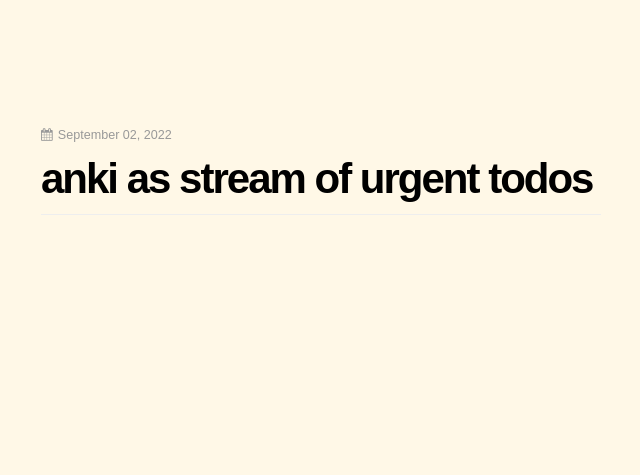
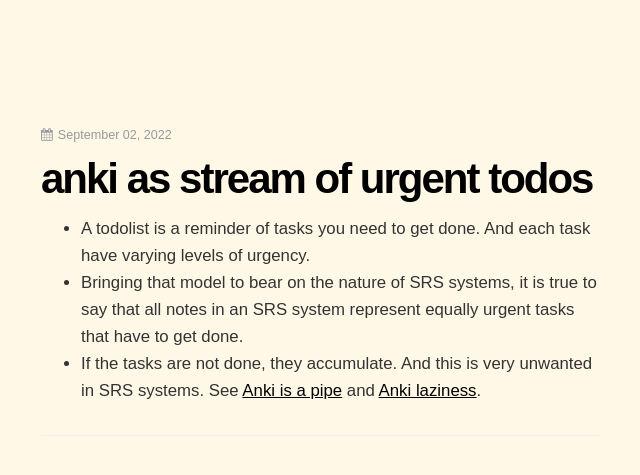
Before and after one commit to dCO2/rococo, a Jekyll site: the page built from _posts/2022-09-02-anki-as-stream-of-urgent-todos.md, in a window 1280 px wide. Shown: the top 475 px of the page, without its empty margins (335-975 px from the left). Built offline with Jekyll 4.4.1, drawn with Linux system fonts in a browser that asks for light colours; some web fonts are replaced.

Commit message:
Added content for some notes

```diff
--- a/_posts/2022-09-02-anki-as-stream-of-urgent-todos.md
+++ b/_posts/2022-09-02-anki-as-stream-of-urgent-todos.md
@@ -5,3 +5,7 @@ feature-image: /assets/images/author-image.png
 permalink: /:year/:month/:day/:title
 tags:
 ---
+
+- A todolist is a reminder of tasks you need to get done. And each task have varying levels of urgency.
+- Bringing that model to bear on the nature of SRS systems, it is true to say that all notes in an SRS system represent equally urgent tasks that have to get done.
+- If the tasks are not done, they accumulate. And this is very unwanted in SRS systems. See [Anki is a pipe](/2021/12/20/anki-is-a-pipe) and [Anki laziness](/2022/09/02/anki-laziness).
```
Also changed, not shown: _posts/2022-09-02-anki-as-journal.md (+3 -0 lines), _posts/2022-09-02-anki-as-liquid-library.md (+1 -0 lines).
